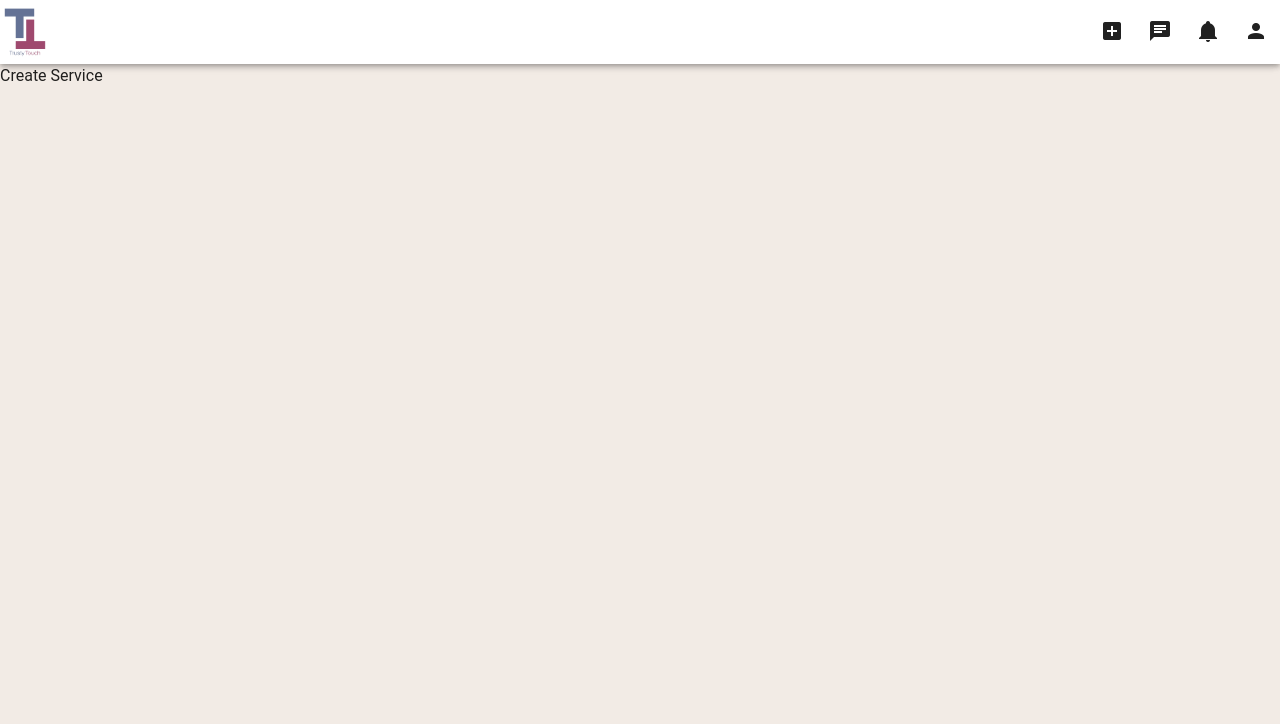
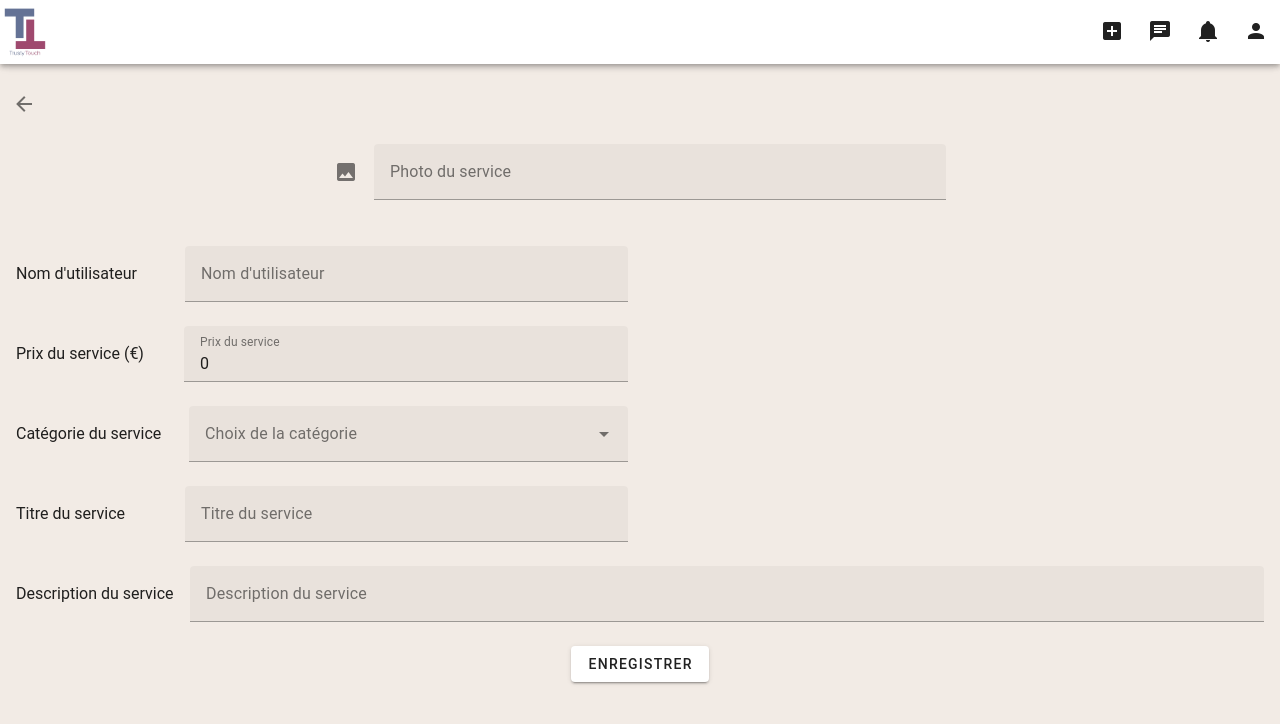
Before and after one commit to TrustyTouch/TrustyTouch-front, a Vue app: page /CreateService in a window 1280 px wide. Shown: the top 724 px of the page. Built offline with nearby package versions, Linux system fonts and the light colour scheme.

Commit message:
Creation of service & update service edit

```diff
--- a/src/pages/CreateService.vue
+++ b/src/pages/CreateService.vue
@@ -1,6 +1,70 @@
 <script setup lang="ts">
+import { ref } from "vue";
+
+const firstName = ref("")
+const prix = ref(0)
+const categorie = ref()
+const titre = ref("")
+const description = ref("")
 </script>
 
 <template>
-    Create Service
+    <div class="d-flex mt-4">
+        <v-btn variant="plain" icon="mdi-arrow-left" @click="$router.go(-1)" />
+    </div>
+
+    <v-form class="mt-4 mx-4" @submit.prevent>
+        <v-row class="justify-center">
+            <v-col class="d-flex justify-center align-center" cols="12" md="6">
+                <v-file-input
+                accept="image/png, image/jpeg, image/bmp, image/jpeg, image/webp, image/svg"
+                label="Photo du service"
+                placeholder="Choisir une image"
+                prepend-icon="mdi-image"
+                ></v-file-input>
+            </v-col>
+        </v-row>
+        <v-row>
+            <v-col class="d-flex align-center" cols="12" md="6">
+                <p>Nom d'utilisateur</p>
+                <v-text-field hide-details class="ml-12" v-model="firstName" label="Nom d'utilisateur"></v-text-field>
+            </v-col>
+        </v-row>
+        <v-row>
+            <v-col class="d-flex align-center" cols="12" md="6">
+                <p>Prix du service (€)</p>
+                <v-text-field hide-details class="ml-10" v-model.number="prix" min="0" label="Prix du service"></v-text-field>
+            </v-col>
+        </v-row>
+        <v-row>
+            <v-col class="d-flex align-center" cols="12" md="6">
+                <p>Catégorie du service</p>
+                <v-combobox
+                    class="ml-7"
+                    clearable
+                    hide-details
+                    v-model="categorie"
+                    label="Choix de la catégorie"
+                    :items="['Electricien', 'Divertissement', 'Immobilier', 'Nettoyage', 'Santé', 'Travaux publics', 'Vidéos']"
+                ></v-combobox>
+            </v-col>
+        </v-row>
+        <v-row>
+            <v-col class="d-flex align-center" cols="12" md="6">
+                <p>Titre du service</p>
+                <v-text-field hide-details class="ml-15" v-model="titre" label="Titre du service"></v-text-field>
+            </v-col>
+        </v-row>
+        <v-row>
+            <v-col class="d-flex align-center" cols="12" md="12">
+                <p>Description du service</p>
+                <v-text-field hide-details class="ml-4" v-model="description" label="Description du service"></v-text-field>
+            </v-col>
+        </v-row>
+        <v-row>
+            <v-col class="d-flex justify-center" cols="12" md="12">
+                <v-btn type="submit">Enregistrer</v-btn>
+            </v-col>
+        </v-row>
+    </v-form>
 </template>
--- a/src/pages/Profil.vue
+++ b/src/pages/Profil.vue
@@ -15,19 +15,19 @@ const biographie = ref("")
         <v-row>
             <v-col class="d-flex" cols="12" md="6">
                 <p>Nom d'utilisateur</p>
-                <v-text-field hide-details class="ml-4" v-model="firstName" label="Nom d'utilisateur"></v-text-field>
+                <v-text-field hide-details class="ml-7" v-model="firstName" label="Nom d'utilisateur"></v-text-field>
             </v-col>
         </v-row>
         <v-row>
             <v-col class="d-flex" cols="12" md="6">
                 <p>Code de parrainage</p>
-                <v-text-field hide-details class="ml-4" v-model="code" label="Code de parrainage"></v-text-field>
+                <v-text-field hide-details class="ml-3" v-model="code" label="Code de parrainage"></v-text-field>
             </v-col>
         </v-row>
         <v-row>
             <v-col class="d-flex" cols="12" md="12">
                 <p>Biographie</p>
-                <v-text-field hide-details class="ml-4" v-model="biographie" label="Biographie"></v-text-field>
+                <v-text-field hide-details class="ml-16" v-model="biographie" label="Biographie"></v-text-field>
             </v-col>
         </v-row>
         <v-row>
--- a/src/pages/ServiceEdit.vue
+++ b/src/pages/ServiceEdit.vue
@@ -5,7 +5,7 @@ const image = "/assets/Videos.jpg"
 
 const firstName = ref("")
 const prix = ref(0)
-const categorie = ref("")
+const categorie = ref()
 const titre = ref("")
 const description = ref("")
 </script>
@@ -16,38 +16,51 @@ const description = ref("")
     </div>
 
     <v-form class="mt-4 mx-4" @submit.prevent>
-        <v-row class="justify-center">
-            <v-col class="d-flex justify-center align-center" cols="12" md="6">
+        <v-row>
+            <v-col class="d-flex align-center" cols="12" md="10">
                 <v-img
                     :src="image"
                     max-width="300"
                     max-height="250"
                 />
-                <v-btn class="mx-4">Changer l'image</v-btn>
+                <v-file-input
+                    class="ml-4"
+                    accept="image/png, image/jpeg, image/bmp, image/jpeg, image/webp, image/svg"
+                    label="Photo du service"
+                    placeholder="Changer l'image du service"
+                    prepend-icon="mdi-arrow-left"
+                ></v-file-input>
             </v-col>
         </v-row>
         <v-row>
             <v-col class="d-flex align-center" cols="12" md="6">
                 <p>Nom d'utilisateur</p>
-                <v-text-field hide-details class="ml-4" v-model="firstName" label="Nom d'utilisateur"></v-text-field>
+                <v-text-field hide-details class="ml-12" v-model="firstName" label="Nom d'utilisateur"></v-text-field>
             </v-col>
         </v-row>
         <v-row>
             <v-col class="d-flex align-center" cols="12" md="6">
                 <p>Prix du service (€)</p>
-                <v-text-field hide-details class="ml-4" v-model.number="prix" min="0" label="Prix du service"></v-text-field>
+                <v-text-field hide-details class="ml-10" v-model.number="prix" min="0" label="Prix du service"></v-text-field>
             </v-col>
         </v-row>
         <v-row>
             <v-col class="d-flex align-center" cols="12" md="6">
                 <p>Catégorie du service</p>
-                <v-text-field hide-details class="ml-4" v-model="categorie" label="Catégorie du service"></v-text-field>
+                <v-combobox
+                    class="ml-7"
+                    clearable
+                    hide-details
+                    v-model="categorie"
+                    label="Choix de la catégorie"
+                    :items="['Electricien', 'Divertissement', 'Immobilier', 'Nettoyage', 'Santé', 'Travaux publics', 'Vidéos']"
+                ></v-combobox>
             </v-col>
         </v-row>
         <v-row>
             <v-col class="d-flex align-center" cols="12" md="6">
                 <p>Titre du service</p>
-                <v-text-field hide-details class="ml-4" v-model="titre" label="Titre du service"></v-text-field>
+                <v-text-field hide-details class="ml-15" v-model="titre" label="Titre du service"></v-text-field>
             </v-col>
         </v-row>
         <v-row>
```
